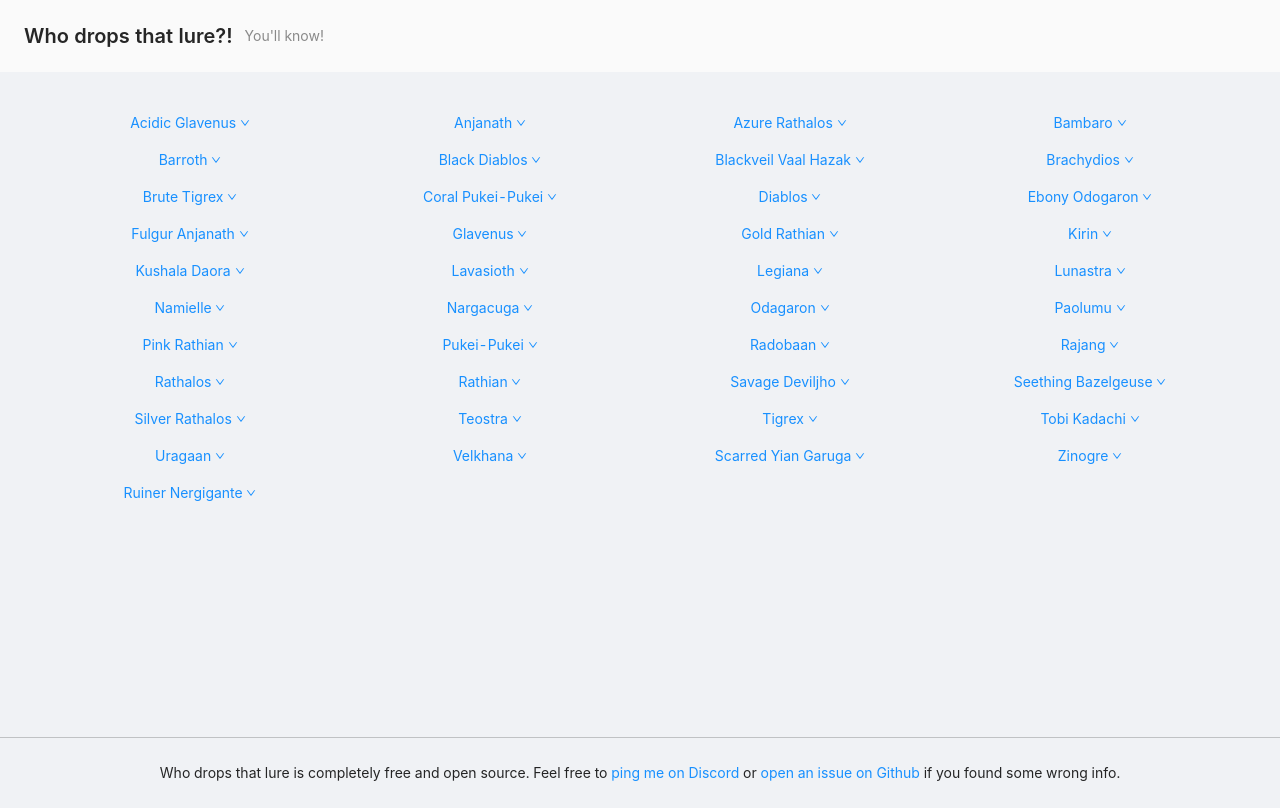
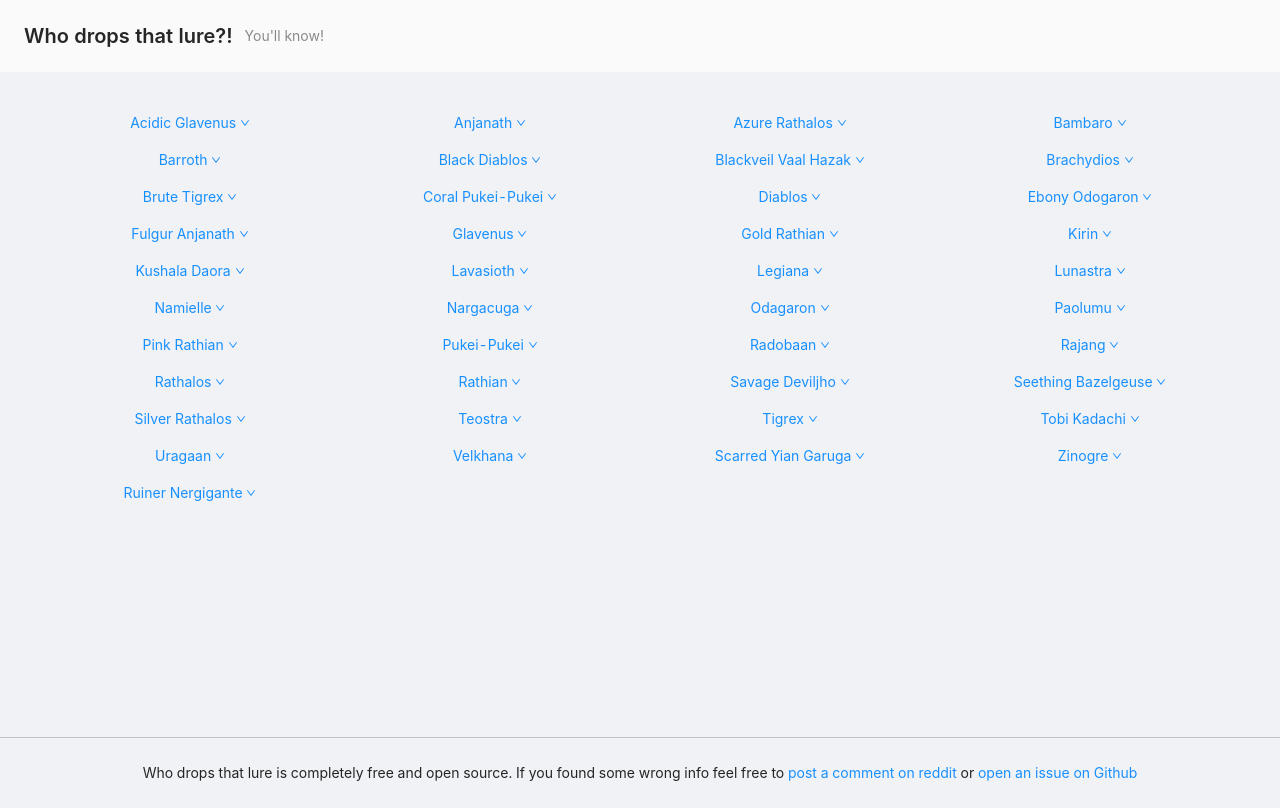
Before and after one commit to gianemi2/the-grinding-lands, a React (Create React App) app: page / in a window 1280 px wide. Built offline with nearby package versions, Linux system fonts and the light colour scheme.

Commit message:
Inserted link on footer

```diff
--- a/src/App.js
+++ b/src/App.js
@@ -23,7 +23,7 @@ function App() {
             <Content style={{ padding: 40, marginBottom: 40, minHeight: "calc(100vh - 104px)" }}>
                 <Monsters />
             </Content>
-            <Footer style={{ borderTop: "1px solid rgba(0, 0, 0, 0.2)", position: "absolute", bottom: 0, left: 0, right: 0 }}>Who drops that lure is completely free and open source. Feel free to <a href="">ping me on Discord</a> or <a href="">open an issue on Github</a> if you found some wrong info.</Footer>
+            <Footer style={{ borderTop: "1px solid rgba(0, 0, 0, 0.2)", position: "absolute", bottom: 0, left: 0, right: 0 }}>Who drops that lure is completely free and open source. If you found some wrong info feel free to <a href="#" target="_blank">post a comment on reddit</a> or <a href="https://github.com/gianemi2/who-drop-that-lure/issues/new" target="_blank">open an issue on Github</a> </Footer>
         </Layout>
     );
 }
```
